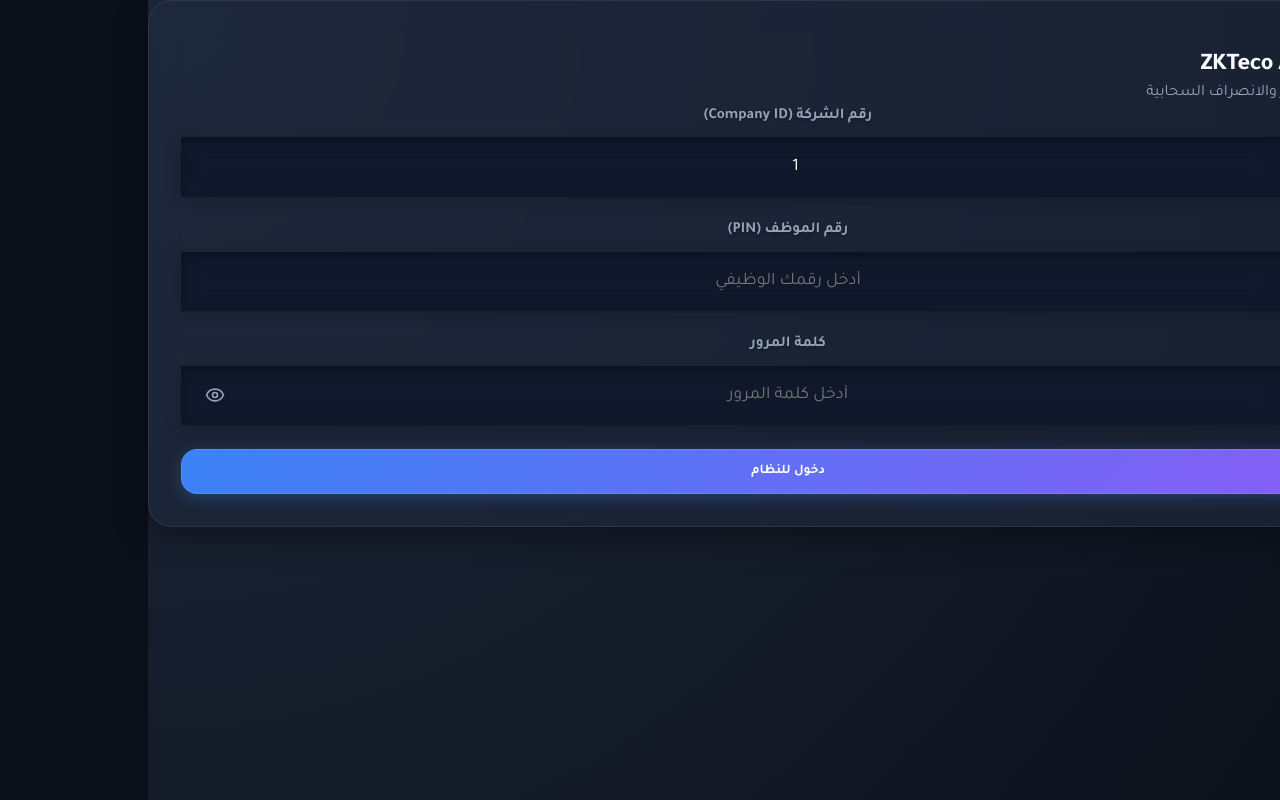
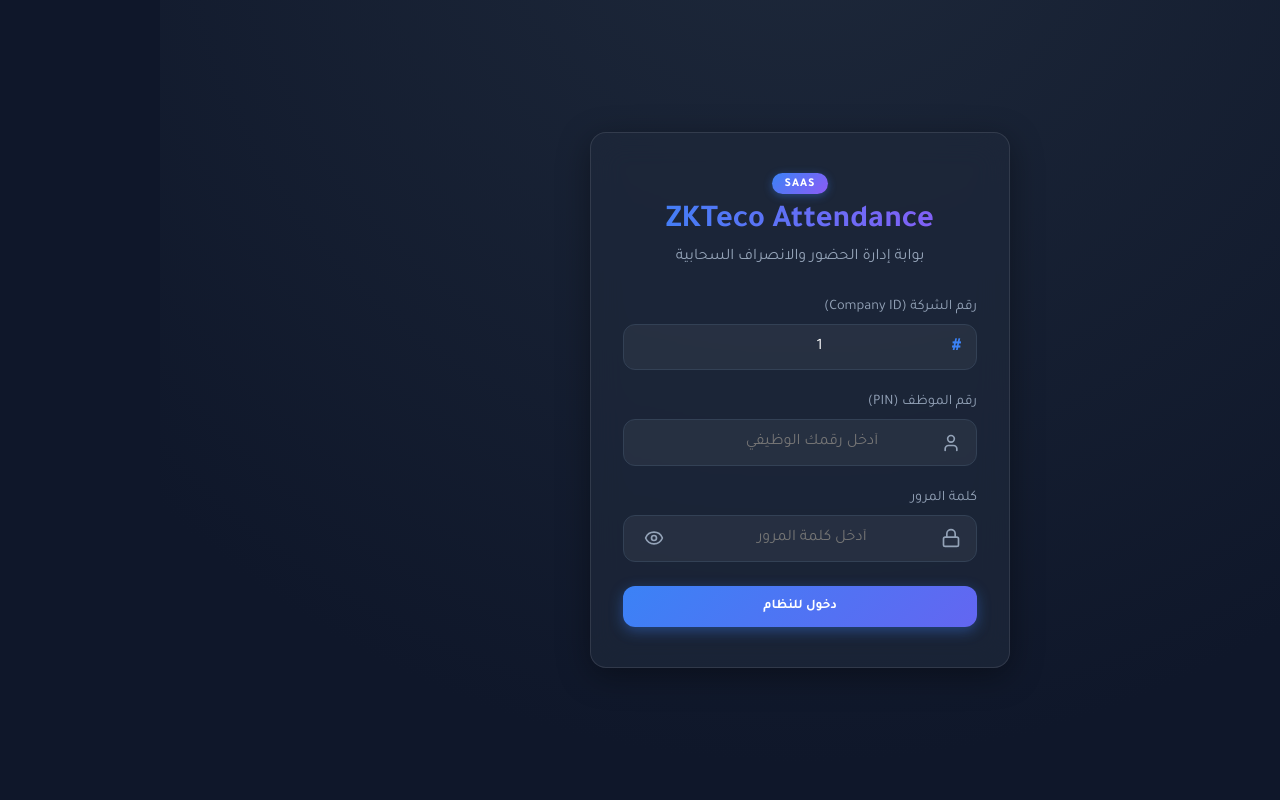
Before and after one commit to abdo21st/attendance-saas, a React app in the folder web/: page /login in a window 1280 px wide. Built offline with nearby package versions, Linux system fonts and the light colour scheme; the HTML template or start-up script is replaced by a standard one.

Commit message:
Revert UI design to state before 06:00 AM

```diff
--- a/web/src/index.css
+++ b/web/src/index.css
@@ -2,24 +2,25 @@
 
 :root {
   --primary-color: #3b82f6;
-  --primary-glow: rgba(59, 130, 246, 0.5);
-  --bg-color: #0b0f19;
-  --surface-color: rgba(30, 41, 59, 0.7);
-  --surface-border: rgba(255, 255, 255, 0.08);
+  --primary-hover: #2563eb;
+  --bg-color: #0f172a;
+  --surface-color: #1e293b;
+  --surface-hover: #334155;
   --text-primary: #f8fafc;
   --text-secondary: #94a3b8;
+  --border-color: #334155;
 
   --success: #10b981;
   --danger: #ef4444;
   --warning: #f59e0b;
-  --purple: #8b5cf6;
 
-  --radius-lg: 24px;
-  --radius-md: 16px;
-  --radius-sm: 12px;
+  --radius-lg: 16px;
+  --radius-md: 12px;
+  --radius-sm: 8px;
 
+  --shadow-sm: 0 1px 2px 0 rgb(0 0 0 / 0.05);
+  --shadow-md: 0 4px 6px -1px rgb(0 0 0 / 0.1), 0 2px 4px -2px rgb(0 0 0 / 0.1);
   --shadow-glass: 0 8px 32px 0 rgba(0, 0, 0, 0.37);
-  --transition: all 0.3s cubic-bezier(0.4, 0, 0.2, 1);
 }
 
 * {
@@ -35,297 +36,388 @@
   direction: rtl;
   min-height: 100vh;
   -webkit-font-smoothing: antialiased;
-  background-image: radial-gradient(circle at 0% 0%, #1e293b 0%, #0b0f19 100%);
 }
 
-/* Custom Scrollbar */
-::-webkit-scrollbar { width: 6px; }
-::-webkit-scrollbar-track { background: transparent; }
-::-webkit-scrollbar-thumb { background: rgba(255, 255, 255, 0.1); border-radius: 10px; }
-::-webkit-scrollbar-thumb:hover { background: var(--primary-color); }
+/* =========================================================
+   Typography & Utilities
+   ========================================================= */
+h1, h2, h3, h4, h5, h6 { font-weight: 700; }
+a { text-decoration: none; color: inherit; }
+button { font-family: inherit; cursor: pointer; border: none; outline: none; }
+input { font-family: inherit; outline: none; text-align: center; }
 
-/* Typography */
-h1, h2, h3 { font-weight: 800; letter-spacing: -0.02em; }
-p { color: var(--text-secondary); line-height: 1.6; }
+.text-center { text-align: center; }
+.text-muted { color: var(--text-secondary); }
+.text-blue { color: var(--primary-color); }
+.text-red { color: var(--danger); }
+.font-mono { font-family: monospace; letter-spacing: 1px; }
 
-/* Buttons - Modern Glassy Style */
-button {
-  font-family: inherit;
-  cursor: pointer;
-  border: none;
-  outline: none;
-  transition: var(--transition);
+.flex-between { display: flex; justify-content: space-between; align-items: center; }
+.flex-center { display: flex; justify-content: center; align-items: center; }
+.gap-2 { gap: 0.5rem; }
+.mt-4 { margin-top: 1.5rem; }
+.full-width { width: 100%; }
+
+/* =========================================================
+   Buttons & Inputs
+   ========================================================= */
+.btn-primary {
+  background: linear-gradient(135deg, var(--primary-color), #6366f1);
+  color: white;
+  padding: 0.75rem 1.5rem;
+  border-radius: var(--radius-md);
+  font-weight: 700;
+  transition: all 0.3s ease;
+  box-shadow: 0 4px 14px 0 rgba(59, 130, 246, 0.39);
+}
+
+.btn-primary:hover {
+  transform: translateY(-2px);
+  box-shadow: 0 6px 20px rgba(59, 130, 246, 0.5);
+}
+
+.btn-icon {
+  background: transparent;
+  padding: 0.5rem;
+  border-radius: var(--radius-sm);
+  transition: background 0.2s;
   display: inline-flex;
   align-items: center;
   justify-content: center;
-  gap: 8px;
-}
-
-.btn-primary {
-  background: linear-gradient(135deg, var(--primary-color), var(--purple));
-  color: white;
-  padding: 0.8rem 2rem;
-  border-radius: var(--radius-md);
-  font-weight: 700;
-  box-shadow: 0 4px 15px rgba(59, 130, 246, 0.3);
-  border: 1px solid rgba(255, 255, 255, 0.1);
-}
-
-.btn-primary:hover {
-  transform: translateY(-3px) scale(1.02);
-  box-shadow: 0 8px 25px rgba(59, 130, 246, 0.5);
-  filter: brightness(1.1);
-}
-
-.btn-primary:active { transform: translateY(0) scale(0.98); }
-
-.btn-secondary {
-  background: rgba(255, 255, 255, 0.05);
-  color: var(--text-primary);
-  padding: 0.8rem 2rem;
-  border-radius: var(--radius-md);
-  font-weight: 600;
-  border: 1px solid var(--surface-border);
-  backdrop-filter: blur(4px);
-}
-
-.btn-secondary:hover {
-  background: rgba(255, 255, 255, 0.1);
-  border-color: rgba(255, 255, 255, 0.2);
-}
-
-.btn-icon {
-  width: 42px;
-  height: 42px;
-  border-radius: var(--radius-sm);
-  background: rgba(255, 255, 255, 0.03);
-  color: var(--text-secondary);
-  border: 1px solid var(--surface-border);
 }
 
 .btn-icon:hover {
-  background: var(--surface-color);
-  color: var(--primary-color);
-  border-color: var(--primary-color);
-  transform: rotate(5deg) scale(1.1);
+  background: var(--surface-hover);
 }
 
-/* Inputs - Glassmorphism Texture */
 .input-wrapper {
   position: relative;
   display: flex;
   align-items: center;
-  width: 100%;
 }
 
 .input-icon, .input-icon-text {
   position: absolute;
-  right: 1.2rem;
-  color: var(--primary-color);
-  pointer-events: none;
-  z-index: 10;
+  right: 1rem;
+  color: var(--text-secondary);
 }
 
 .input-icon-text {
   font-weight: 800;
   font-size: 1.2rem;
+  color: var(--primary-color);
+}
+
+.logo-badge {
+  display: inline-block;
+  background: linear-gradient(135deg, var(--primary-color), #8b5cf6);
+  color: white;
+  padding: 0.2rem 0.8rem;
+  border-radius: 20px;
+  font-size: 0.75rem;
+  font-weight: 800;
+  margin-bottom: 0.5rem;
+  text-transform: uppercase;
+  letter-spacing: 1px;
+  box-shadow: 0 2px 8px rgba(59, 130, 246, 0.4);
 }
 
 .input-wrapper input {
-  padding-right: 3.5rem !important;
-  padding-left: 3.5rem !important; /* To balance for potential left icons like Eye */
+  width: 100%;
+  padding: 0.8rem 1rem 0.8rem 2.5rem; /* padding adjusted for RTL with icon on right */
+  background: rgba(255, 255, 255, 0.05);
+  border: 1px solid var(--border-color);
+  border-radius: var(--radius-md);
+  color: white;
+  font-size: 1rem;
+  text-align: center;
+  transition: all 0.3s ease;
 }
 
-input[type="text"],
-input[type="password"],
-input[type="number"],
-input[type="email"],
-input[type="date"],
-select,
-textarea,
-.table-input {
-  width: 100%;
-  padding: 1.2rem; /* زيادة السماكة عبر البادينج */
-  background: rgba(15, 23, 42, 0.85) !important;
-  backdrop-filter: blur(12px);
-  border: none !important; /* بدون حواف (خطوط حدود) */
-  border-radius: 0 !important; /* بدون حواف (زوايا حادة) */
-  color: white !important;
-  font-family: 'Tajawal', sans-serif !important; /* توحيد الخط */
-  font-size: 1.1rem;
-  text-align: center;
-  transition: all 0.3s ease;
-  outline: none;
-  box-shadow: inset 0 4px 8px rgba(0, 0, 0, 0.3), 0 4px 15px rgba(0,0,0,0.2);
+.input-wrapper input:focus {
+  border-color: var(--primary-color);
+  background: rgba(255, 255, 255, 0.1);
+  box-shadow: 0 0 0 3px rgba(59, 130, 246, 0.2);
 }
 
-.table-input {
-  padding: 0.6rem;
-  background: rgba(255, 255, 255, 0.05) !important;
-  border-radius: 0 !important;
+/* =========================================================
+   Layout (Sidebar + Main)
+   ========================================================= */
+.layout-container {
+  display: flex;
+  min-height: 100vh;
 }
 
-input:hover, select:hover, .table-input:hover {
-  background: rgba(15, 23, 42, 0.95) !important;
+.sidebar {
+  width: 280px;
+  background: rgba(30, 41, 59, 0.7);
+  backdrop-filter: blur(10px);
+  border-left: 1px solid rgba(255,255,255,0.05);
+  display: flex;
+  flex-direction: column;
+  position: sticky;
+  top: 0;
+  height: 100vh;
 }
 
-input:focus, select:focus, .table-input:focus {
-  background: #0f172a !important;
-  box-shadow: 0 0 20px rgba(59, 130, 246, 0.2), inset 0 4px 8px rgba(0, 0, 0, 0.3);
+.sidebar-header {
+  padding: 2rem 1.5rem;
+  border-bottom: 1px solid rgba(255,255,255,0.05);
 }
 
-/* Cards & Containers */
-.stat-card, .table-container, .login-card {
-  background: var(--surface-color);
-  backdrop-filter: blur(16px);
-  border: 1px solid var(--surface-border);
-  border-radius: var(--radius-lg);
-  box-shadow: var(--shadow-glass);
-  padding: 2rem;
-  transition: var(--transition);
+.logo {
+  font-size: 1.5rem;
+  font-weight: 800;
+  background: linear-gradient(to right, #3b82f6, #8b5cf6);
+  -webkit-background-clip: text;
+  -webkit-text-fill-color: transparent;
 }
 
-.stat-card:hover {
-  border-color: rgba(59, 130, 246, 0.3);
-  transform: translateY(-5px);
-}
-
-/* Layout Elements */
-.sidebar {
-  width: 280px;
-  background: rgba(15, 23, 42, 0.8);
-  backdrop-filter: blur(24px);
-  border-left: 1px solid var(--surface-border);
+.sidebar-nav {
+  flex: 1;
+  padding: 1.5rem 1rem;
   display: flex;
   flex-direction: column;
-  height: 100vh;
-  position: sticky;
-  top: 0;
-  z-index: 100;
+  gap: 0.5rem;
 }
 
 .nav-link {
   display: flex;
   align-items: center;
-  gap: 12px;
-  padding: 1rem 1.5rem;
+  gap: 1rem;
+  padding: 1rem 1.25rem;
   border-radius: var(--radius-md);
   color: var(--text-secondary);
-  font-weight: 600;
-  margin: 0.2rem 1rem;
-  transition: var(--transition);
+  font-weight: 500;
+  transition: all 0.2s ease;
 }
 
 .nav-link:hover {
   background: rgba(255, 255, 255, 0.05);
   color: var(--text-primary);
-  padding-right: 2rem;
 }
 
 .nav-link.active {
-  background: linear-gradient(135deg, rgba(59, 130, 246, 0.15), rgba(139, 92, 246, 0.15));
-  color: #60a5fa;
-  border: 1px solid rgba(59, 130, 246, 0.2);
+  background: var(--primary-color);
+  color: white;
+  box-shadow: 0 4px 12px rgba(59, 130, 246, 0.3);
 }
 
-/* Utilities */
-.flex-between { display: flex; justify-content: space-between; align-items: center; gap: 20px; }
-.flex-center { display: flex; justify-content: center; align-items: center; gap: 12px; }
-.flex-gap { display: flex; gap: 15px; align-items: center; flex-wrap: wrap; }
-.mt-4 { margin-top: 1.5rem; }
-.mb-6 { margin-bottom: 2rem; }
-.text-center { text-align: center; }
-.full-width { width: 100%; }
+.sidebar-footer {
+  padding: 1.5rem;
+  border-top: 1px solid rgba(255,255,255,0.05);
+}
 
-/* Badges & Alerts - Modern Glassy Style */
-[class^="alert-"] {
-  padding: 1.2rem;
+.logout-btn {
+  display: flex;
+  align-items: center;
+  gap: 0.75rem;
+  width: 100%;
+  padding: 0.8rem;
+  background: rgba(239, 68, 68, 0.1);
+  color: var(--danger);
   border-radius: var(--radius-md);
+  font-weight: 700;
+  transition: all 0.2s ease;
+}
+
+.logout-btn:hover {
+  background: var(--danger);
+  color: white;
+}
+
+.main-content {
+  flex: 1;
+  padding: 2rem;
+  overflow-y: auto;
+}
+
+.page-container {
+  max-width: 1200px;
+  margin: 0 auto;
+}
+
+.page-header {
   margin-bottom: 2rem;
-  font-weight: 700;
+}
+
+.page-header h1 {
+  font-size: 2rem;
+  margin-bottom: 0.5rem;
+}
+
+.page-header p {
+  color: var(--text-secondary);
+}
+
+/* =========================================================
+   Cards & Stats
+   ========================================================= */
+.stats-grid {
+  display: grid;
+  grid-template-columns: repeat(auto-fit, minmax(300px, 1fr));
+  gap: 1.5rem;
+  margin-bottom: 2rem;
+}
+
+.stat-card {
+  background: rgba(30, 41, 59, 0.6);
+  backdrop-filter: blur(12px);
+  border: 1px solid rgba(255,255,255,0.05);
+  border-radius: var(--radius-lg);
+  padding: 1.5rem;
+  display: flex;
+  align-items: center;
+  gap: 1.5rem;
+  transition: transform 0.3s ease;
+}
+
+.stat-card:hover {
+  transform: translateY(-5px);
+  border-color: rgba(255,255,255,0.1);
+}
+
+.stat-icon {
+  width: 60px;
+  height: 60px;
+  border-radius: var(--radius-md);
   display: flex;
   align-items: center;
   justify-content: center;
-  gap: 12px;
-  animation: fadeIn 0.4s ease;
+}
+
+.bg-blue { background: rgba(59, 130, 246, 0.15); color: #60a5fa; }
+.bg-green { background: rgba(16, 185, 129, 0.15); color: #34d399; }
+.bg-purple { background: rgba(139, 92, 246, 0.15); color: #a78bfa; }
+
+.stat-info h3 {
+  color: var(--text-secondary);
+  font-size: 0.9rem;
+  font-weight: 500;
+  margin-bottom: 0.5rem;
+}
+
+.stat-value {
+  font-size: 1.8rem;
+  font-weight: 800;
+}
+
+/* =========================================================
+   Tables
+   ========================================================= */
+.table-container {
+  background: rgba(30, 41, 59, 0.6);
   backdrop-filter: blur(12px);
-  border-width: 1px;
-  border-style: solid;
+  border: 1px solid rgba(255,255,255,0.05);
+  border-radius: var(--radius-lg);
+  overflow: hidden;
+}
+
+.data-table {
+  width: 100%;
+  border-collapse: collapse;
+}
+
+.data-table th, .data-table td {
+  padding: 1rem 1.5rem;
+  text-align: right;
+  border-bottom: 1px solid rgba(255,255,255,0.05);
+}
+
+.data-table th {
+  background: rgba(0,0,0,0.2);
+  color: var(--text-secondary);
+  font-weight: 500;
+  text-transform: uppercase;
+  font-size: 0.85rem;
+  letter-spacing: 0.5px;
+}
+
+.data-table tr:last-child td { border-bottom: none; }
+.data-table tbody tr:hover { background: rgba(255,255,255,0.02); }
+
+.badge {
+  background: rgba(255,255,255,0.1);
+  padding: 0.25rem 0.75rem;
+  border-radius: 20px;
+  font-size: 0.85rem;
+  font-weight: 500;
+}
+
+/* =========================================================
+   Login Page
+   ========================================================= */
+.login-container {
+  display: flex;
+  align-items: center;
+  justify-content: center;
+  min-height: 100vh;
+  background: radial-gradient(circle at 50% -20%, #1e293b, #0f172a 80%);
+}
+
+.login-card {
+  width: 100%;
+  max-width: 420px;
+  background: rgba(30, 41, 59, 0.7);
+  backdrop-filter: blur(16px);
+  border: 1px solid rgba(255,255,255,0.1);
+  border-radius: var(--radius-lg);
+  padding: 2.5rem 2rem;
+  box-shadow: var(--shadow-glass);
+}
+
+.login-header {
+  text-align: center;
+  margin-bottom: 2rem;
+}
+
+.login-header h2 {
+  font-size: 2rem;
+  margin-bottom: 0.5rem;
+  background: linear-gradient(to right, #3b82f6, #8b5cf6);
+  -webkit-background-clip: text;
+  -webkit-text-fill-color: transparent;
+}
+
+.login-header p { color: var(--text-secondary); }
+
+.form-group { margin-bottom: 1.5rem; }
+.form-group label {
+  display: block;
+  margin-bottom: 0.5rem;
+  color: var(--text-secondary);
+  font-size: 0.9rem;
+}
+
+.alert-error {
+  background: rgba(239, 68, 68, 0.1);
+  color: var(--danger);
+  padding: 0.75rem;
+  border-radius: var(--radius-sm);
+  margin-bottom: 1.5rem;
+  text-align: center;
+  font-weight: 500;
+  border: 1px solid rgba(239, 68, 68, 0.2);
 }
 
 .alert-success {
-  background: rgba(16, 185, 129, 0.15);
-  color: #34d399;
-  border-color: rgba(16, 185, 129, 0.3);
-  box-shadow: 0 0 20px rgba(16, 185, 129, 0.1);
+  background: rgba(16, 185, 129, 0.1);
+  color: var(--success);
+  padding: 0.75rem;
+  border-radius: var(--radius-sm);
+  margin-bottom: 1.5rem;
+  text-align: center;
+  font-weight: 500;
+  border: 1px solid rgba(16, 185, 129, 0.2);
 }
 
-.alert-error {
-  background: rgba(239, 68, 68, 0.15);
-  color: #f87171;
-  border-color: rgba(239, 68, 68, 0.3);
-  box-shadow: 0 0 20px rgba(239, 68, 68, 0.1);
-}
-
-.badge {
+.alert-info {
   background: rgba(59, 130, 246, 0.1);
-  color: #60a5fa;
-  padding: 5px 12px;
-  border-radius: 10px;
-  font-family: 'JetBrains Mono', monospace;
-  font-weight: 700;
+  color: var(--primary-color);
+  padding: 0.75rem;
+  border-radius: var(--radius-sm);
+  margin-bottom: 1.5rem;
+  text-align: center;
+  font-weight: 500;
   border: 1px solid rgba(59, 130, 246, 0.2);
 }
-
-/* Tables */
-.data-table { width: 100%; border-collapse: separate; border-spacing: 0; }
-.data-table th {
-  padding: 1.2rem 1.5rem;
-  background: rgba(0, 0, 0, 0.2);
-  color: var(--text-secondary);
-  font-size: 0.85rem;
-  font-weight: 700;
-  text-transform: uppercase;
-}
-.data-table td { padding: 1.2rem 1.5rem; border-bottom: 1px solid var(--surface-border); }
-.data-table tr:hover td { background: rgba(255, 255, 255, 0.02); }
-
-/* Form Group Label Alignment */
-.form-group label {
-  display: block;
-  margin-bottom: 0.8rem;
-  color: var(--text-secondary);
-  font-size: 0.95rem;
-  font-weight: 700;
-  text-align: center;
-  text-shadow: 0 2px 4px rgba(0,0,0,0.3);
-}
-
-.form-group {
-  margin-bottom: 1.5rem;
-}
-
-.btn-group-fixed {
-  display: flex;
-  justify-content: center;
-  gap: 20px;
-  margin-top: 2rem;
-  width: 100%;
-}
-
-.btn-group-vertical {
-  display: flex;
-  flex-direction: column;
-  gap: 15px;
-  width: 100%;
-  max-width: 350px;
-  margin: 2.5rem auto 0;
-}
-
-.btn-group-vertical button {
-  width: 100%;
-  padding: 1.2rem !important;
-  border-radius: 0 !important;
-  font-size: 1.1rem;
-  font-weight: 800;
-}
```
Also changed, not shown: web/src/pages/Employees.jsx (+8 -77 lines), web/src/pages/Settings.jsx (+18 -55 lines).
